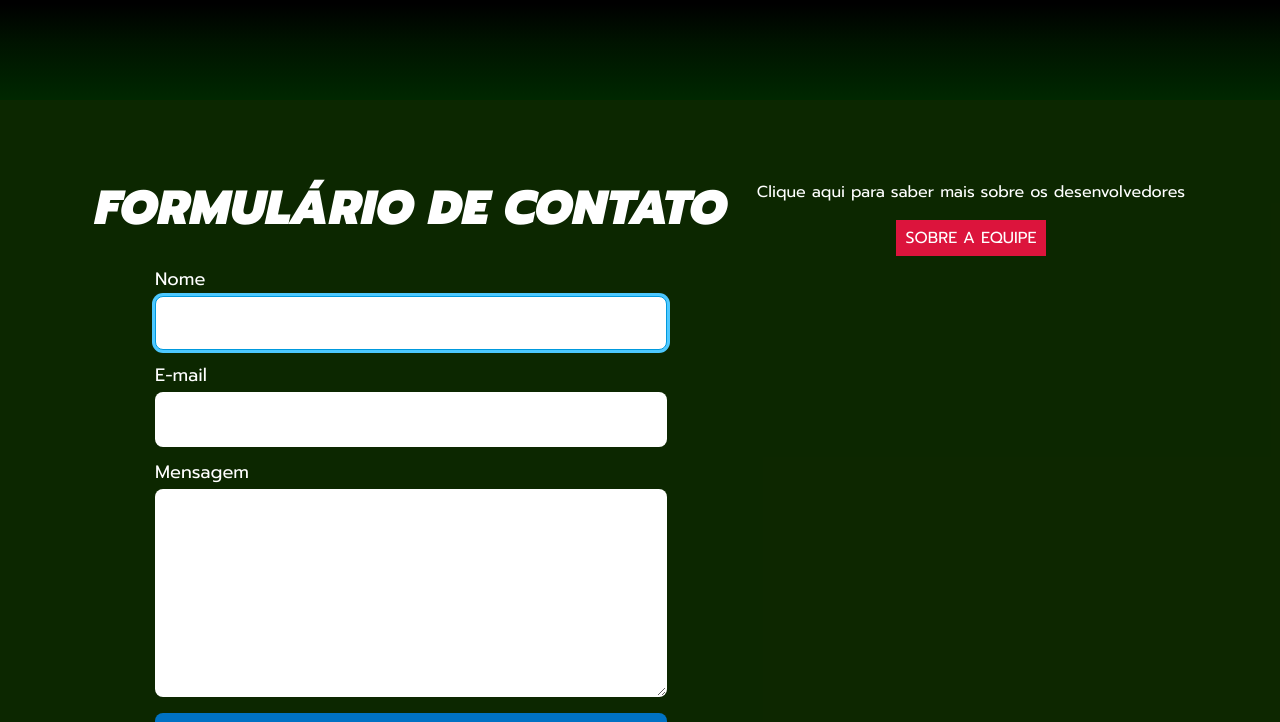
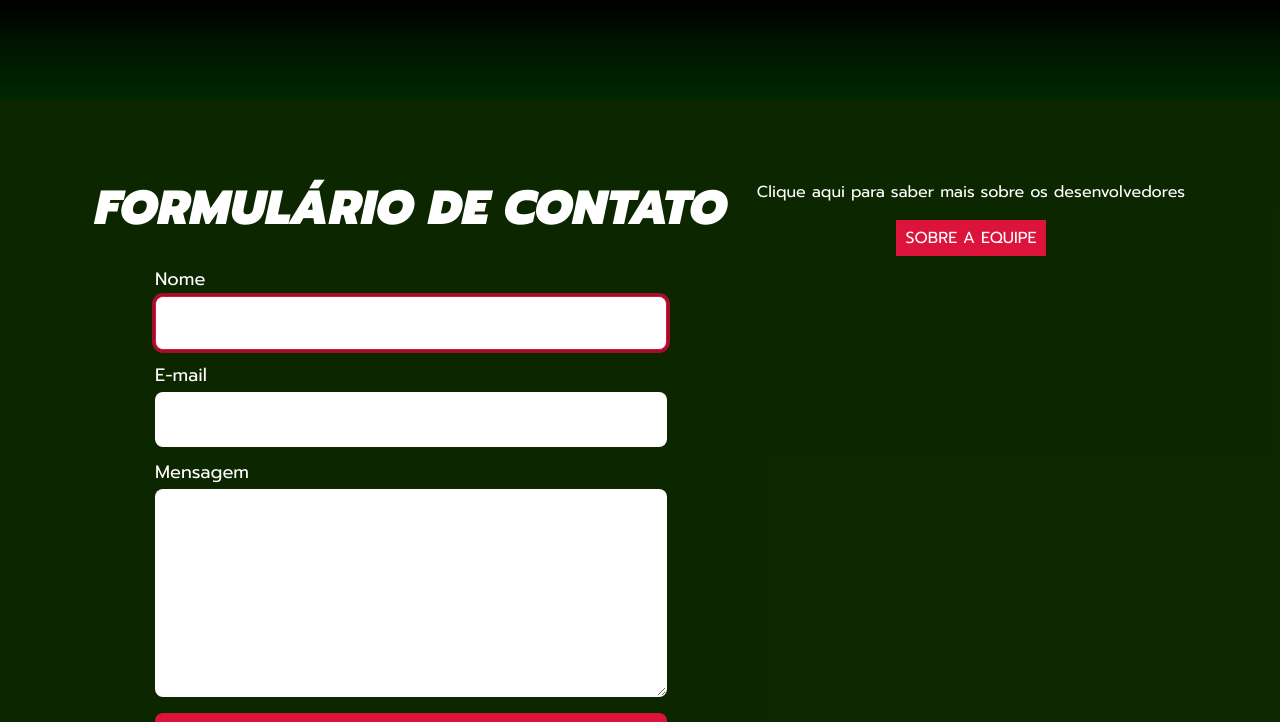
Before and after one commit to rafaelandrade-dev/projetoFinalAPI, a website: page index.html in a window 1280 px wide. In both pictures the pointer is over the input "Nome". Shown: the part 3100-3822 px from the top of the page. Drawn offline with nearby package versions, Linux system fonts and the light colour scheme.

Commit message:
ajuste de cor

```diff
--- a/css/styleFooter.css
+++ b/css/styleFooter.css
@@ -180,14 +180,14 @@
 .form textarea:hover,
 .form textarea:focus {
   outline: none;
-  border-color: #09d;
-  box-shadow: 0 0 0 3px #4dc8ff;
+  border-color: crimson;
+  box-shadow: 0 0 0 3px rgb(162, 15, 44);
 }
 
 .form button {
   display: block;
   padding: 1rem;
-  background: #0072c4;
+  background: crimson;
   color: #fff;
   font: inherit;
   text-transform: uppercase;
@@ -200,7 +200,7 @@
 .form button:hover,
 .form button:focus {
   outline: none;
-  background: #09d;
+  background: crimson;
 }
 
 .formulario{
```
